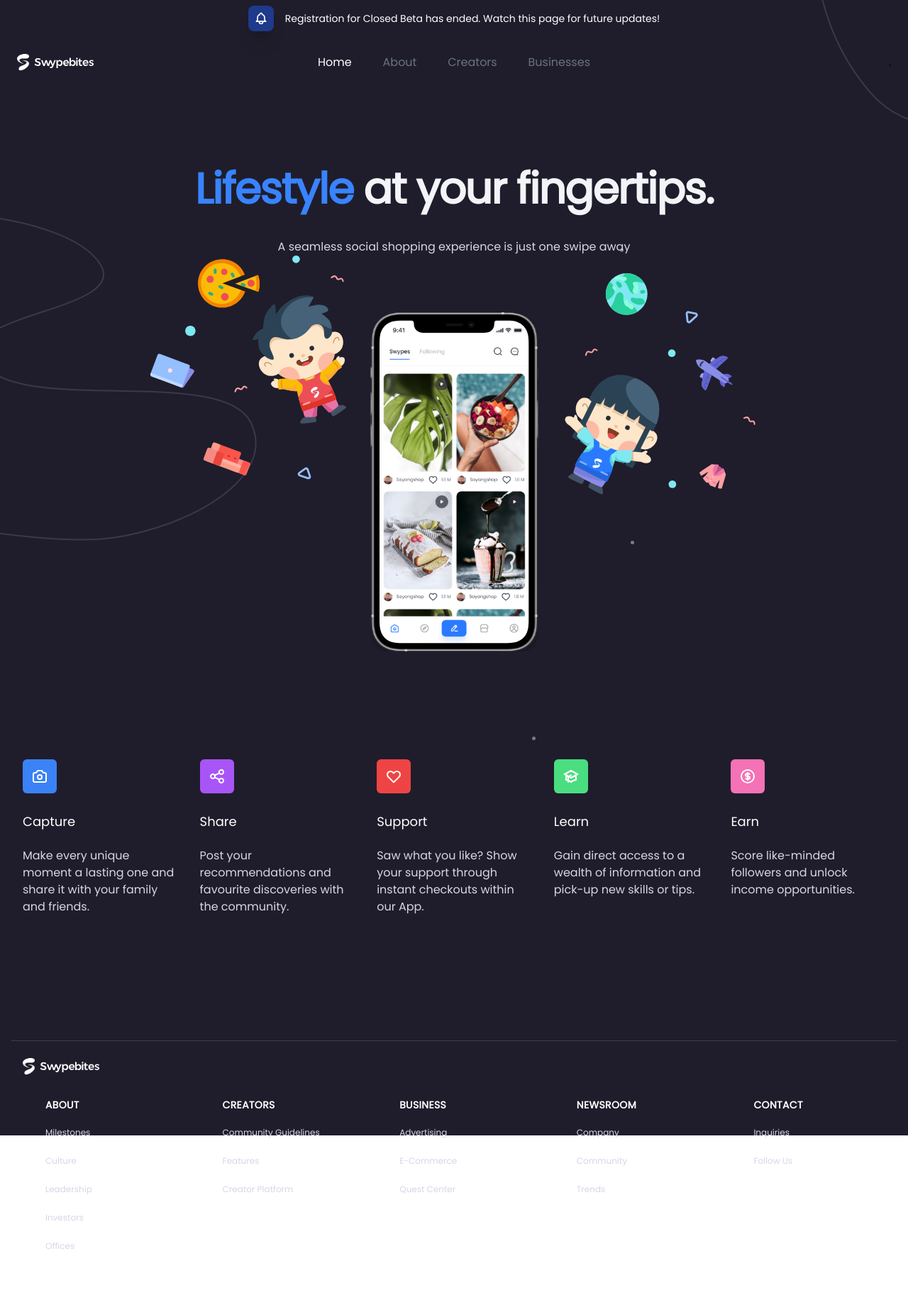
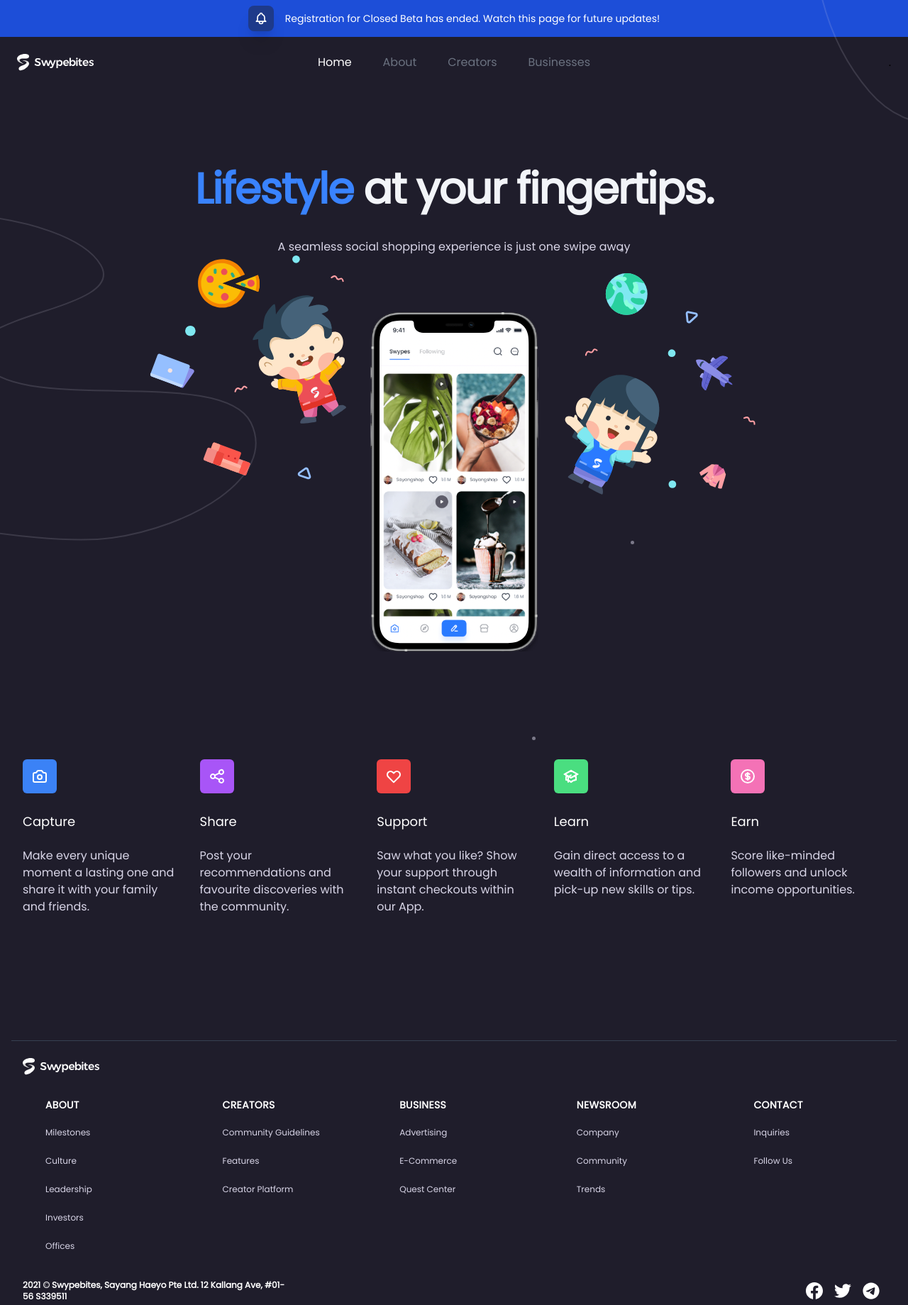
Before and after one commit to Swypebites/landingpage, a Vue app: page / in a window 1280 px wide. Shown: the top 1839 px of the page at 71% size. Built offline with nearby package versions, Linux system fonts and the light colour scheme.

Commit message:
fix: styling

```diff
--- a/src/components/Banner.vue
+++ b/src/components/Banner.vue
@@ -1,5 +1,5 @@
 <template>
-  <div class="bg-blue-700 footer-bg">
+  <div class="bg-blue-700">
     <div class="max-w-7xl mx-auto py-2 px-2 sm:px-5 lg:px-5">
       <div class="flex justify-center items-center">
         <span class="flex p-2 rounded-lg bg-blue-900 shadow-xl">
@@ -25,8 +25,3 @@ export default {
   },
 };
 </script>
-<style scoped>
- .footer-bg {
-   background-color: #1F1D2B;
- }
-</style>
--- a/src/components/Footer.vue
+++ b/src/components/Footer.vue
@@ -1,5 +1,5 @@
 <template>
-  <div class="container mx-auto px-4">
+  <div class="container mx-auto px-4 footer-bg">
     <hr class="mb-6 border-b-1 border-gray-700" />
 
     <!-- FOOTER NAV -->
@@ -182,4 +182,7 @@ export default {
 .bg-custom-black {
   background-color: #2d2c38;
 }
+.footer-bg {
+   background-color: #1F1D2B;
+ }
 </style>
```
